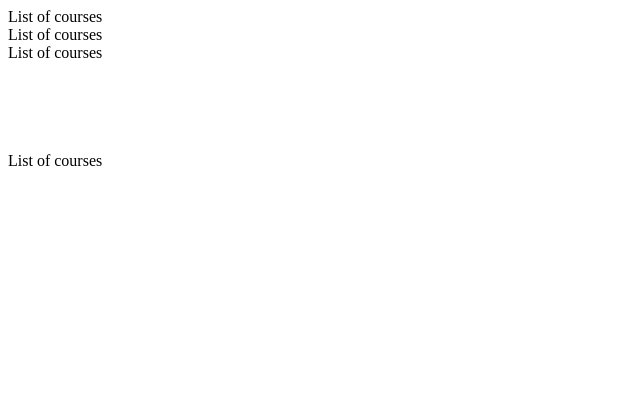
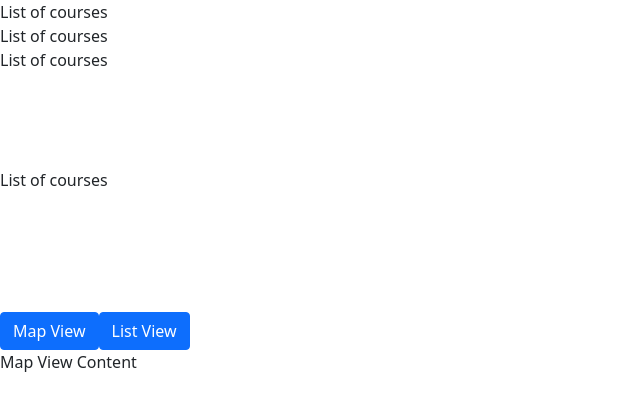
Before and after one commit to VictorRandom/mosh-angular-directives, an Angular app: page / in a window 1280 px wide. Shown: the top 410 px of the page, without its empty margins (0-640 px from the left). Built offline with nearby package versions, Linux system fonts and the light colour scheme.

Commit message:
ngSwitchCase

```diff
--- a/package.json
+++ b/package.json
@@ -18,6 +18,7 @@
     "@angular/platform-browser": "~13.2.0",
     "@angular/platform-browser-dynamic": "~13.2.0",
     "@angular/router": "~13.2.0",
+    "bootstrap": "^5.1.3",
     "rxjs": "~7.5.0",
     "tslib": "^2.3.0",
     "zone.js": "~0.11.4"
--- a/src/app/app.component.html
+++ b/src/app/app.component.html
@@ -30,10 +30,30 @@
 </ng-template>
 
 <!-- HIDDEN PROPERTY===================================================== -->
-<br><br><br><br><br><br>
+<br><br><br><br><br>
 <div [hidden]="courses.length == 0">
   List of courses
 </div>
 <div [hidden]="courses.length > 0">
   No courses yet
 </div>
+
+<!-- NGSWITCHCASE===================================================== -->
+<br><br><br><br><br>
+<ul class="nav nav-pills">
+  <li [class.active]="viewMode == 'map'">
+    <a (click)="viewMode = 'map'" class="btn btn-primary" >
+      Map View
+    </a>
+  </li>
+  <li [class.active]="viewMode == 'map'">
+    <a (click)="viewMode = 'list'" class="btn btn-primary" >
+      List View
+    </a>
+  </li>
+</ul>
+<div [ngSwitch]="viewMode">
+  <div *ngSwitchCase="'map'">Map View Content</div>
+  <div *ngSwitchCase="'list'">List View Content</div>
+  <div *ngSwitchDefault>Something Else</div>
+</div>
--- a/src/app/app.component.ts
+++ b/src/app/app.component.ts
@@ -7,4 +7,6 @@ import { Component } from '@angular/core';
 })
 export class AppComponent {
   courses = [1, 2];
+
+  viewMode = 'map';
 }
--- a/src/styles.scss
+++ b/src/styles.scss
@@ -1 +1,2 @@
 /* You can add global styles to this file, and also import other style files */
+@import '~bootstrap/dist/css/bootstrap.min.css';
```
Also changed, not shown: 1 other file (tests, documents, lock files or other folders).
